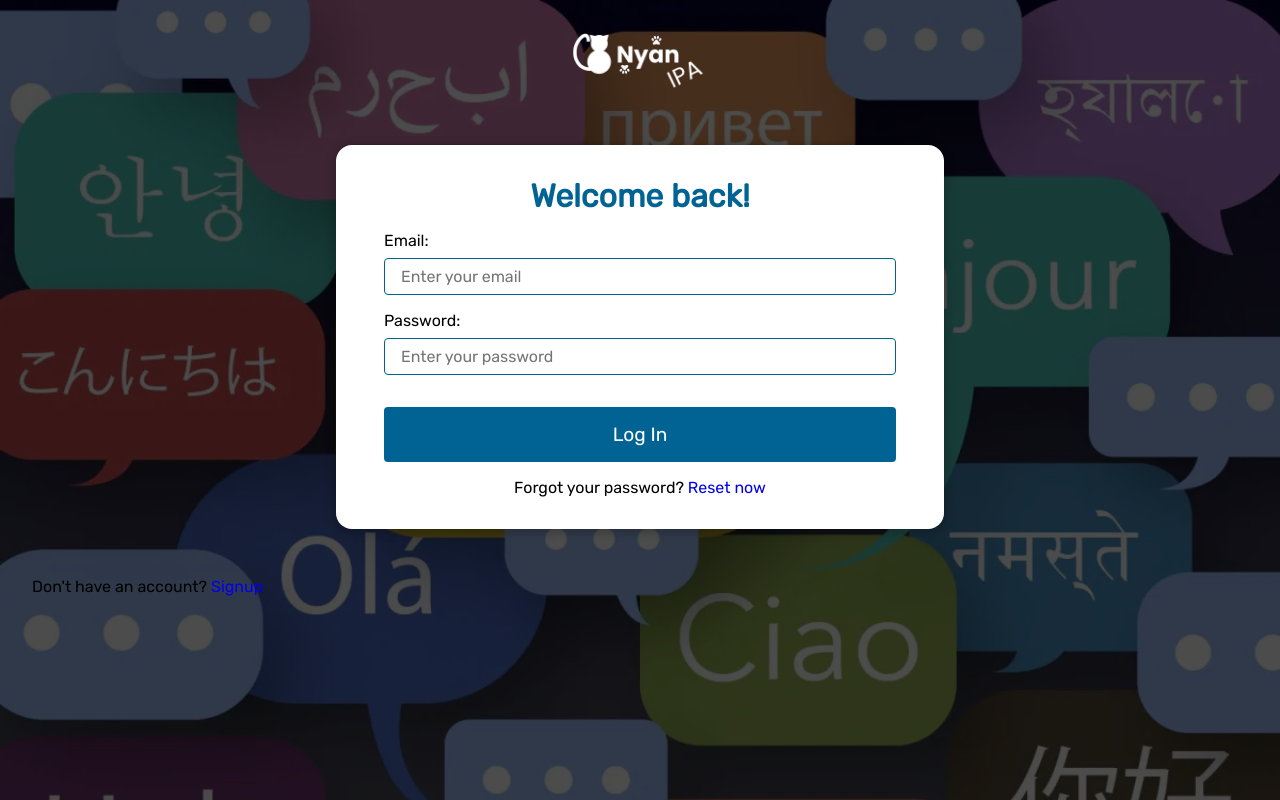
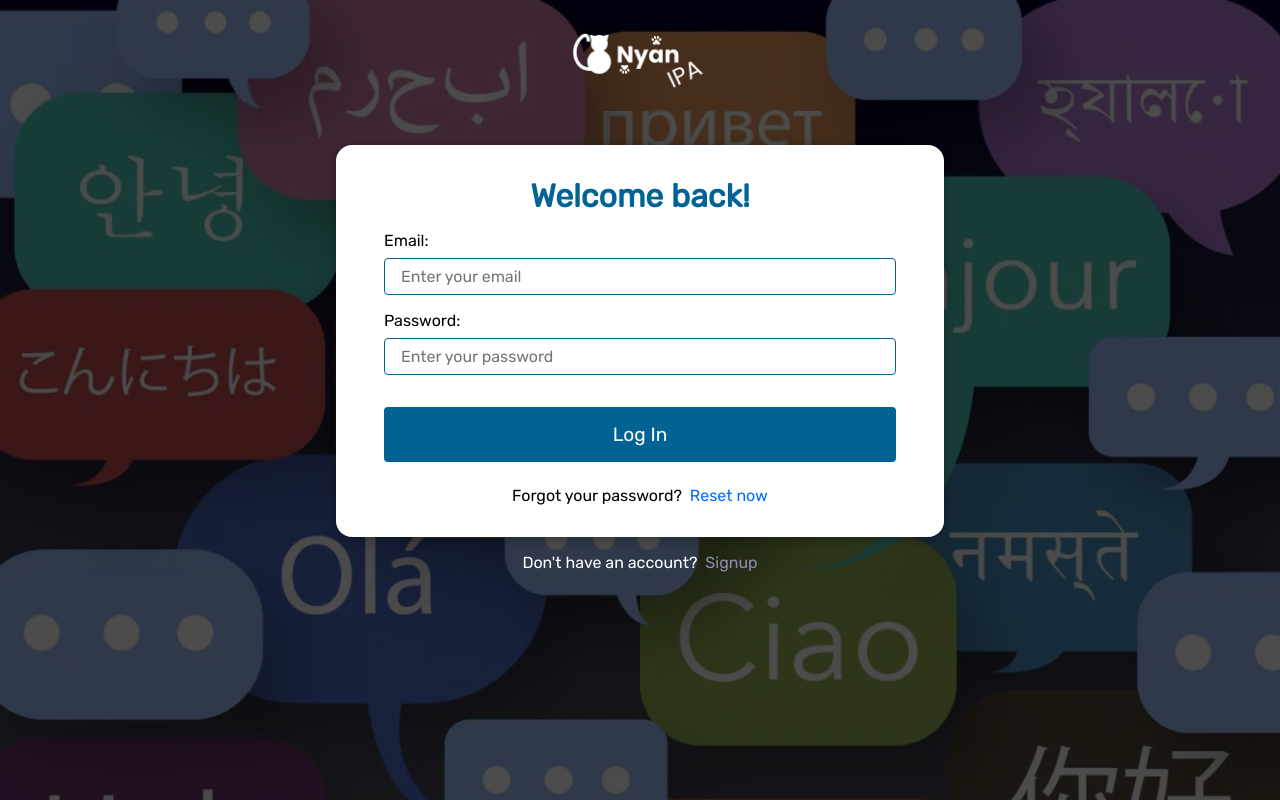
Before and after one commit to FuFuUssh/fufu-ipa-app, a React (Create React App) app: page /login in a window 1280 px wide. Built offline with nearby package versions, Linux system fonts and the light colour scheme; no server answers.

Commit message:
Add files via upload

```diff
--- a/src/styles/SignUpStyle.css
+++ b/src/styles/SignUpStyle.css
@@ -19,6 +19,7 @@
     background-color: white;
     text-align: center;
     margin: 3rem auto;
+    margin-bottom: 1rem;
 }
 
 .auth-section .form .form-title {
@@ -112,7 +113,28 @@
 }
 
 .sub-text {
-    margin-top: 1rem;
+    margin-top: 1.5rem;
+}
+
+.sub-text.outside-form {
+    margin: 1rem auto;
+    color: white;
+    text-align: center;
+}
+
+.sub-text > .nav-link {
+    color: var(--theme-color);
+    margin-left: 0.25rem;
+    display: inline-block;
+    transition: transform 250ms ease-in-out;
+}
+
+.sub-text > .nav-link:hover {
+    transform: translateY(-3px);
+}
+
+.sub-text.outside-form .nav-link {
+    color: var(--secondary-color);
 }
 
 @keyframes spinner {
```
